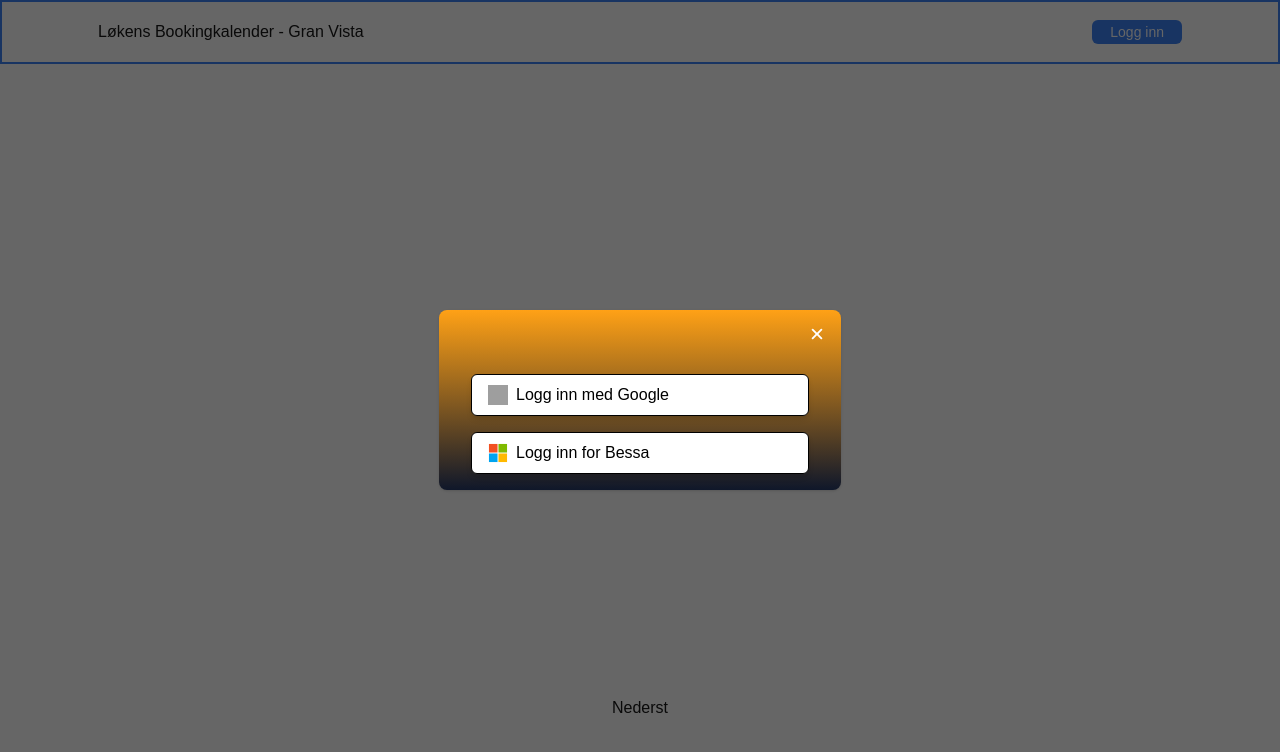
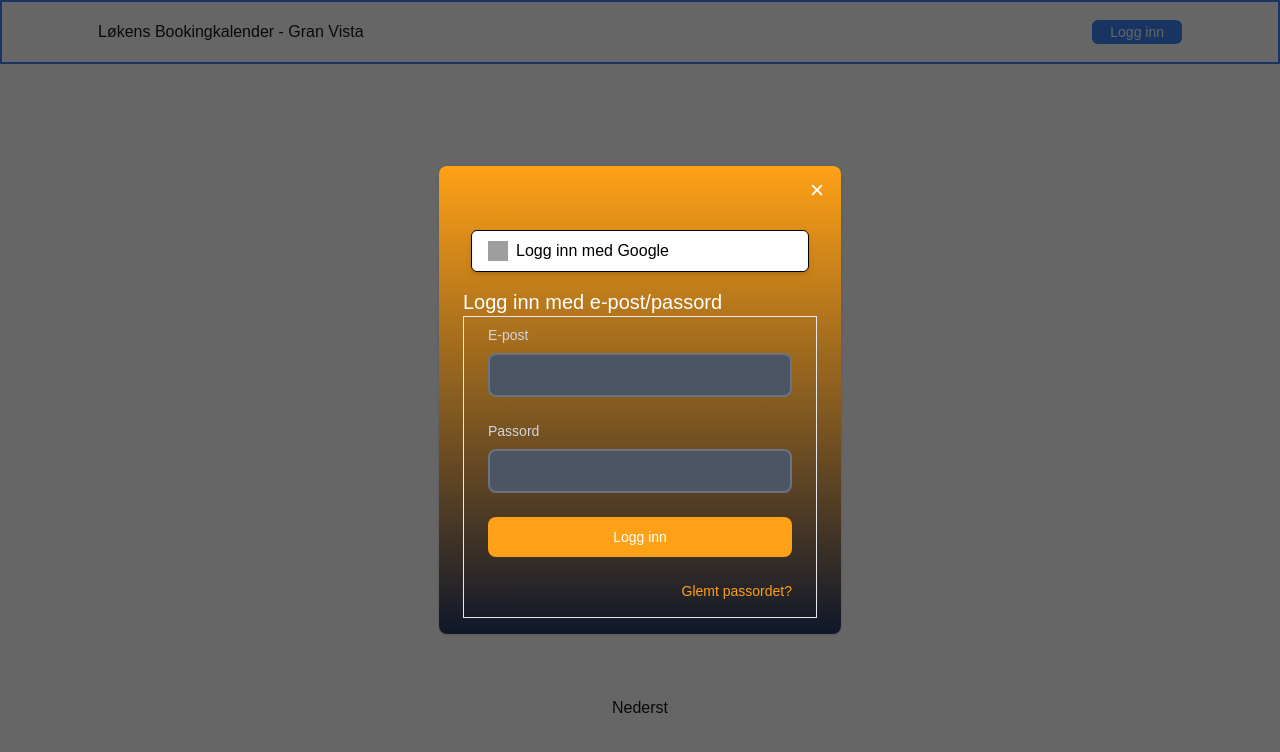
Before and after one commit to gloken/alicante-booking, a Next.js app: page / in a window 1280 px wide. Both pictures are taken after a click on the button "Logg inn". Shown: the top 752 px of the page. Built offline with nearby package versions, Linux system fonts and the light colour scheme; no server answers; grey boxes are pictures that could not be loaded.

Commit message:
Logg inn med email/passord

```diff
--- a/src/components/Modals/AuthModal.tsx
+++ b/src/components/Modals/AuthModal.tsx
@@ -1,10 +1,10 @@
-import React, {useEffect} from "react";
+import React, {useEffect, useState} from "react";
 import {IoClose} from "react-icons/io5";
 import {auth} from "@/firebase/firebase";
 import {useAtom} from "jotai";
 import {authModalState} from "@/state/authModalState";
 import {userAtom} from "@/state/userAtom";
-import {useSignInWithGoogle} from "react-firebase-hooks/auth";
+import {useSignInWithEmailAndPassword, useSignInWithGoogle} from "react-firebase-hooks/auth";
 import {User} from "firebase/auth";
 import {createBookingUser} from "@/utils/createBookingUser";
 import {PacmanLoader} from "react-spinners";
@@ -14,7 +14,28 @@ type AuthModalProps = {};
 const AuthModal: React.FC<AuthModalProps> = () => {
     const [authModal, setAuthModal] = useAtom(authModalState);
     const [, setUser] = useAtom(userAtom);
-    const [signInWithGoogle, userCredential, loading, error] = useSignInWithGoogle(auth);
+    const [signInWithGoogle, userCredential, googleLoading, googleError] = useSignInWithGoogle(auth);
+
+    const [inputs, setInputs] = useState({ email: "", password: "" });
+    const handleInputChange = (e: React.ChangeEvent<HTMLInputElement>) => {
+        setInputs((prev) => ({ ...prev, [e.target.name]: e.target.value }));
+    };
+    const [signInWithEmailAndPassword, emailUser, emailLoading, emailError] = useSignInWithEmailAndPassword(auth);
+
+    const handleLogin = async (e: React.FormEvent<HTMLFormElement>) => {
+        e.preventDefault();
+        if (!inputs.email || !inputs.password) return alert("Please fill all fields");
+        try {
+            const newUser = await signInWithEmailAndPassword(inputs.email, inputs.password);
+            if (!newUser) return;
+            // router.push("/");
+        } catch (error: any) {
+            // toast.error(error.message, { position: "top-center", autoClose: 3000, theme: "dark" });
+            console.log(error.message);
+        }
+    };
+
+    const loading = googleLoading || emailLoading;
 
     const closeModal = () => {
         setAuthModal({...authModal, isOpen: false, type: 'login'});
@@ -27,14 +48,16 @@ const AuthModal: React.FC<AuthModalProps> = () => {
                 setUser(bookingUser);
                 closeModal();
             } else {
-                alert('Kunne ikke logge inn. Snakk med nerden som lagde denne appen.');
+                alert('Kunne ikke logge inn. Snakk med nerden som lagde dette greiene');
             }
         };
 
         if (userCredential) {
             storeUserInContext(userCredential.user);
+        } else if (emailUser) {
+            storeUserInContext(emailUser.user);
         }
-    }, [userCredential]);
+    }, [userCredential, emailUser]);
 
     return (
         <>
@@ -74,16 +97,42 @@ const AuthModal: React.FC<AuthModalProps> = () => {
                                         />
                                         Logg inn med Google
                                     </button>
-                                    <button
-                                        className="flex items-center bg-white text-black px-4 py-2 rounded-md shadow-md border border-black hover:bg-gray-100 mx-8"
-                                    >
-                                        <img
-                                            src="/ms-symbollockup_mssymbol_19.svg"
-                                            alt="Microsoft logo"
-                                            className="h-5 w-5 mr-2"
-                                        />
-                                        Logg inn for Bessa
-                                    </button>
+
+                                    <form className="px-6" onSubmit={handleLogin}>
+                                        <h1 className="text-xl font-medium text-white">Logg inn med
+                                            e-post/passord</h1>
+                                        <div className="border space-y-6 px-6 pb-4 pt-2">
+                                            <div>
+                                                <label htmlFor="email"
+                                                       className="text-sm font-medium block mb-2 text-gray-300">E-post</label>
+                                                <input type="email" name="email" id="email"
+                                                       className="border-2 outline-none sm:text-sm rounded-lg focus:ring-blue-500 focus:border-blue-500 block w-full p-2.5 bg-gray-600 border-gray-500 placeholder-gray-400 text-white"
+                                                       onChange={handleInputChange}
+                                                />
+                                            </div>
+                                            <div>
+                                                <label htmlFor="password"
+                                                       className="text-sm font-medium block mb-2 text-gray-300">Passord</label>
+                                                <input type="password" name="password" id="password"
+                                                       className="border-2 outline-none sm:text-sm rounded-lg focus:ring-blue-500 focus:border-blue-500 block w-full p-2.5 bg-gray-600 border-gray-500 placeholder-gray-400 text-white"
+                                                       onChange={handleInputChange}
+                                                />
+                                            </div>
+                                            <button
+                                                type="submit"
+                                                className="w-full text-white focus:ring-blue-300 font-medium rounded-lg text-sm px-5 py-2.5 text-center bg-brand-orange hover:bg-brand-orange-s"
+                                            >
+                                                Logg inn
+                                            </button>
+                                            <button className="flex w-full justify-end"
+                                                    onClick={() => alert('Click')}>
+                                                <a href="#"
+                                                   className="text-sm block text-brand-orange hover:underline w-full text-right">
+                                                    Glemt passordet?
+                                                </a>
+                                            </button>
+                                        </div>
+                                    </form>
                                 </div>
                             </>
                         )}
--- a/src/components/Navbar/Navbar.tsx
+++ b/src/components/Navbar/Navbar.tsx
@@ -21,6 +21,11 @@ const Navbar: React.FC<NavbarProps> = () => {
         setAuthModal({...authModal, isOpen: true});
     }
 
+    const getInitials = (name: string): string => {
+        const initials = name.split(' ').map(([first]) => first).join('');
+        return initials.toUpperCase();
+    };
+
     return (
         <div className="flex items-center justify-between px-2 sm:px-12 md:px-24 border-blue-500 border-2 h-16">
             <div className="flex items-center">
@@ -29,14 +34,23 @@ const Navbar: React.FC<NavbarProps> = () => {
             <div className="ml-auto flex items-center">
                 {bookingUser?.user ? (
                     <div>
-                        {bookingUser.user.photoURL && (
+                        {bookingUser.user.photoURL ? (
                             <img
                                 src={bookingUser.user.photoURL}
                                 title={`Logg ut ${bookingUser.name}`}
                                 className="h-8 w-8 rounded-full mr-2 cursor-pointer hover:opacity-75 hover:border-2 hover:border-yellow-500 transition duration-300 ease-in-out"
                                 onClick={handleSignOut}
                             />
-                        )}
+                        ) : (
+                            <div
+                                title={`Logg ut ${bookingUser.name}`}
+                                className="h-8 w-8 rounded-full mr-2 cursor-pointer hover:opacity-75 hover:border-2 hover:border-yellow-500 transition duration-300 ease-in-out flex items-center justify-center bg-gray-500 text-white font-extrabold"
+                                onClick={handleSignOut}
+                            >
+                                {getInitials(bookingUser.name)}
+                            </div>
+                        )
+                        }
                     </div>
                 ) : (
                     <div>
```
